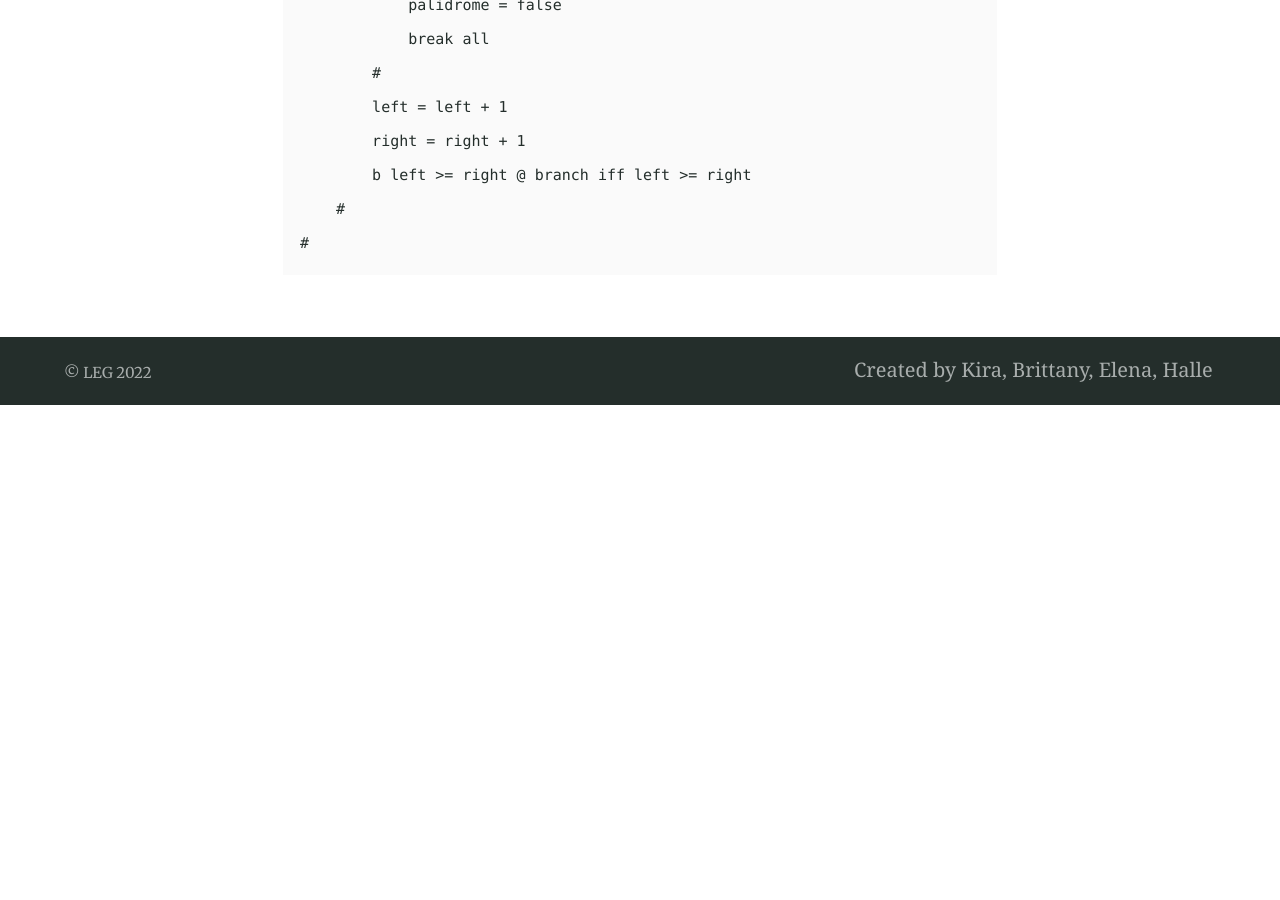
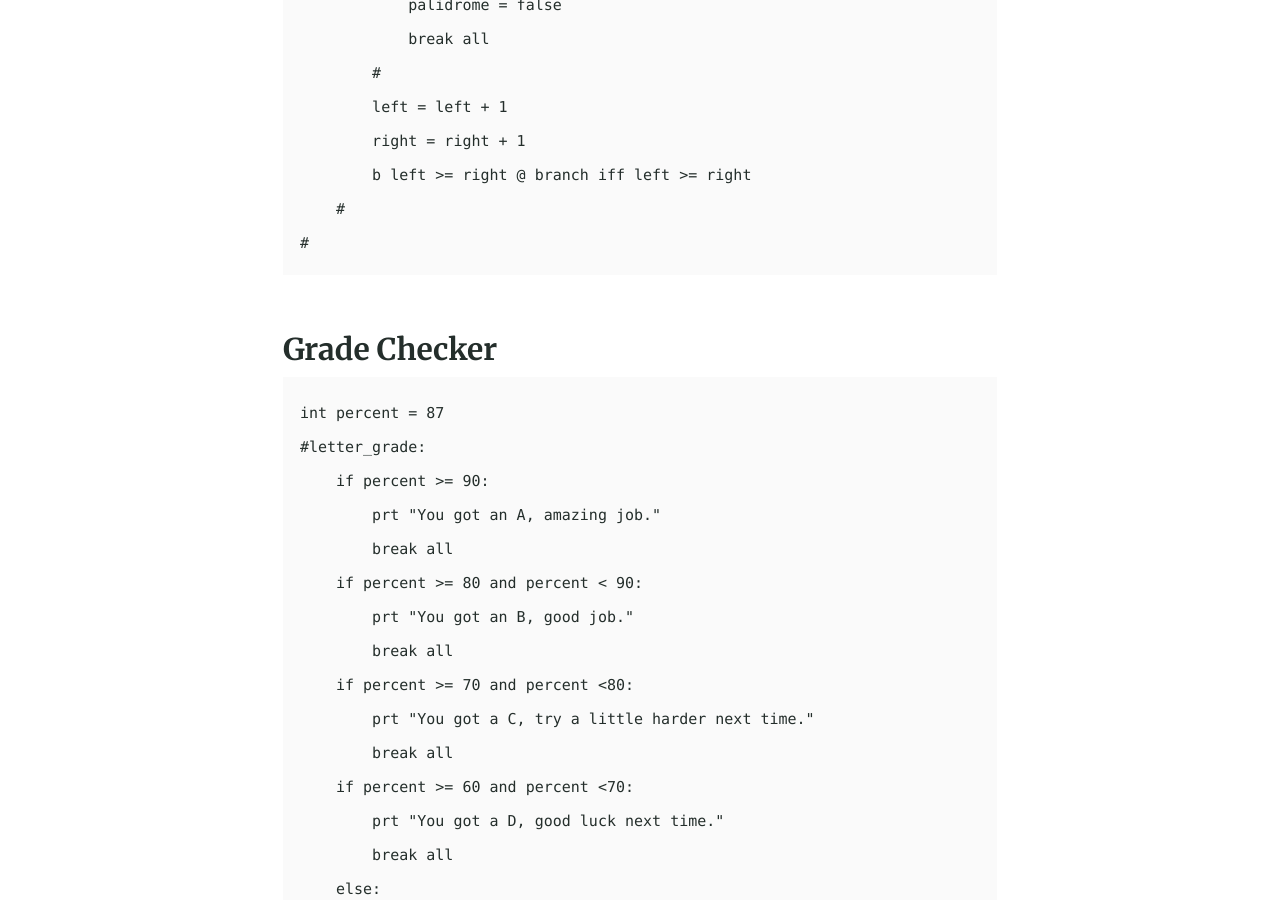
Before and after one commit to bsteenbergen/leg, a Jekyll site: the page built from index.md, in a window 1280 px wide and 900 px high, scrolled down 2858 px. Built offline with Jekyll 4.4.1, drawn with Linux system fonts in a browser that asks for light colours; before the commit the page ends 3263 px from its top, so only the background shows below that; some of the changed text lies outside the part shown.

Commit message:
Update index.md

````diff
--- a/index.md
+++ b/index.md
@@ -78,3 +78,36 @@ bool palidrome = true
     #
 #
 ```
+
+### Grade Checker
+
+```
+int percent = 87
+#letter_grade:
+    if percent >= 90:
+        prt "You got an A, amazing job."
+        break all
+    if percent >= 80 and percent < 90:
+        prt "You got an B, good job."
+        break all
+    if percent >= 70 and percent <80:
+        prt "You got a C, try a little harder next time."
+        break all
+    if percent >= 60 and percent <70:
+        prt "You got a D, good luck next time."
+        break all
+    else:
+        prt "You failed."
+#
+```
+
+### Squaring a Number
+
+```
+
+int result = -1
+int number = 23
+#square:
+    result = number ^ 2
+#
+```
````
